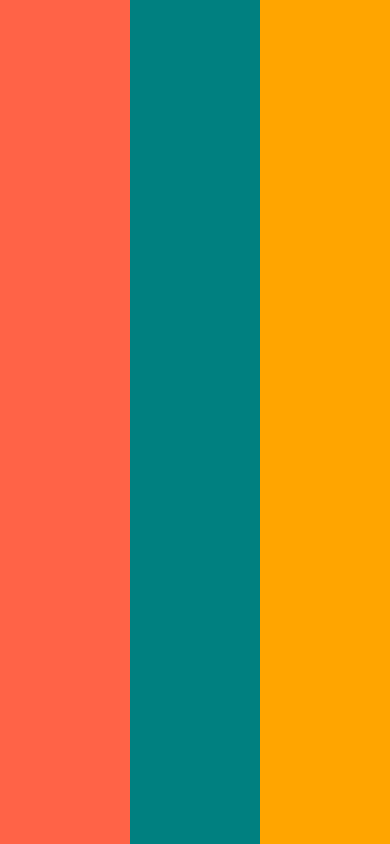
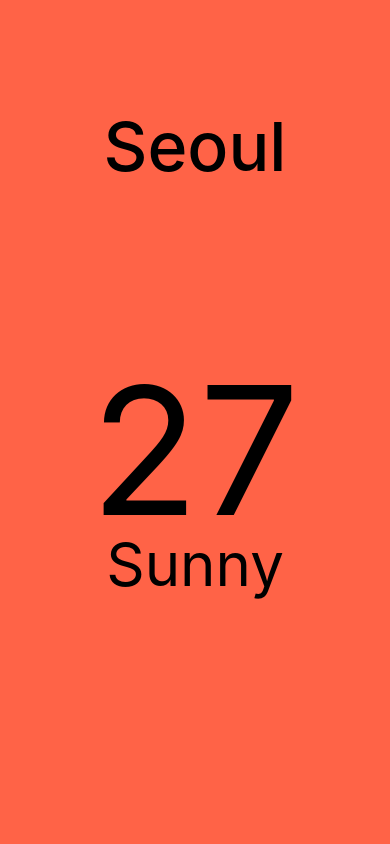
Before and after one commit to ymj07168/react-native-practice, a React Native app in the folder NomadWeather/: screen / in a window 390 px wide. Built offline with nearby package versions, Linux system fonts and the light colour scheme.

Commit message:
2.5~2.6 Styles

```diff
--- a/NomadWeather/App.js
+++ b/NomadWeather/App.js
@@ -1,12 +1,60 @@
 import React from 'react';
-import { View } from 'react-native';
+import { View, StyleSheet, Text, ScrollView, Dimensions } from 'react-native';
+
+const { width: SCREEN_WIDTH } = Dimensions.get("window");
+
+console.log(SCREEN_WIDTH);
 
 export default function App() {
   return (
-    <View style={{ flex: 1, flexDirection: "row" }}>
-      <View style={{ flex: 1, backgroundColor: "tomato" }}></View>
-      <View style={{ flex: 1, backgroundColor: "teal" }}></View>
-      <View style={{ flex: 1, backgroundColor: "orange" }}></View>
-    </View>
+    <View style={styles.container}>
+      <View style={styles.city}>
+        <Text style={styles.cityName}>Seoul</Text>
+      </View>
+      <ScrollView pagingEnabled horizontal showsHorizontalScrollIndicator={false} contentContainerStyle={styles.weather}>
+        <View style={styles.day}>
+          <Text style={styles.temp}>27</Text>
+          <Text style={styles.description}>Sunny</Text>
+        </View>
+        <View style={styles.day}>
+          <Text style={styles.temp}>27</Text>
+          <Text style={styles.description}>Sunny</Text>
+        </View>
+        <View style={styles.day}>
+          <Text style={styles.temp}>27</Text>
+          <Text style={styles.description}>Sunny</Text>
+        </View>
+      </ScrollView>
+    </View >
   );
 }
+
+const styles = StyleSheet.create({
+  container: {
+    flex: 1,
+    backgroundColor: "tomato",
+  },
+  city: {
+    flex: 1.2,
+    justifyContent: "center",
+    alignItems: "center",
+  },
+  cityName: {
+    fontSize: 68,
+    fontWeight: "500",
+  },
+  weather: {
+  },
+  day: {
+    width: SCREEN_WIDTH,
+    alignItems: "center",
+  },
+  temp: {
+    marginTop: 50,
+    fontSize: 178,
+  },
+  description: {
+    marginTop: -30,
+    fontSize: 60,
+  },
+})
```
